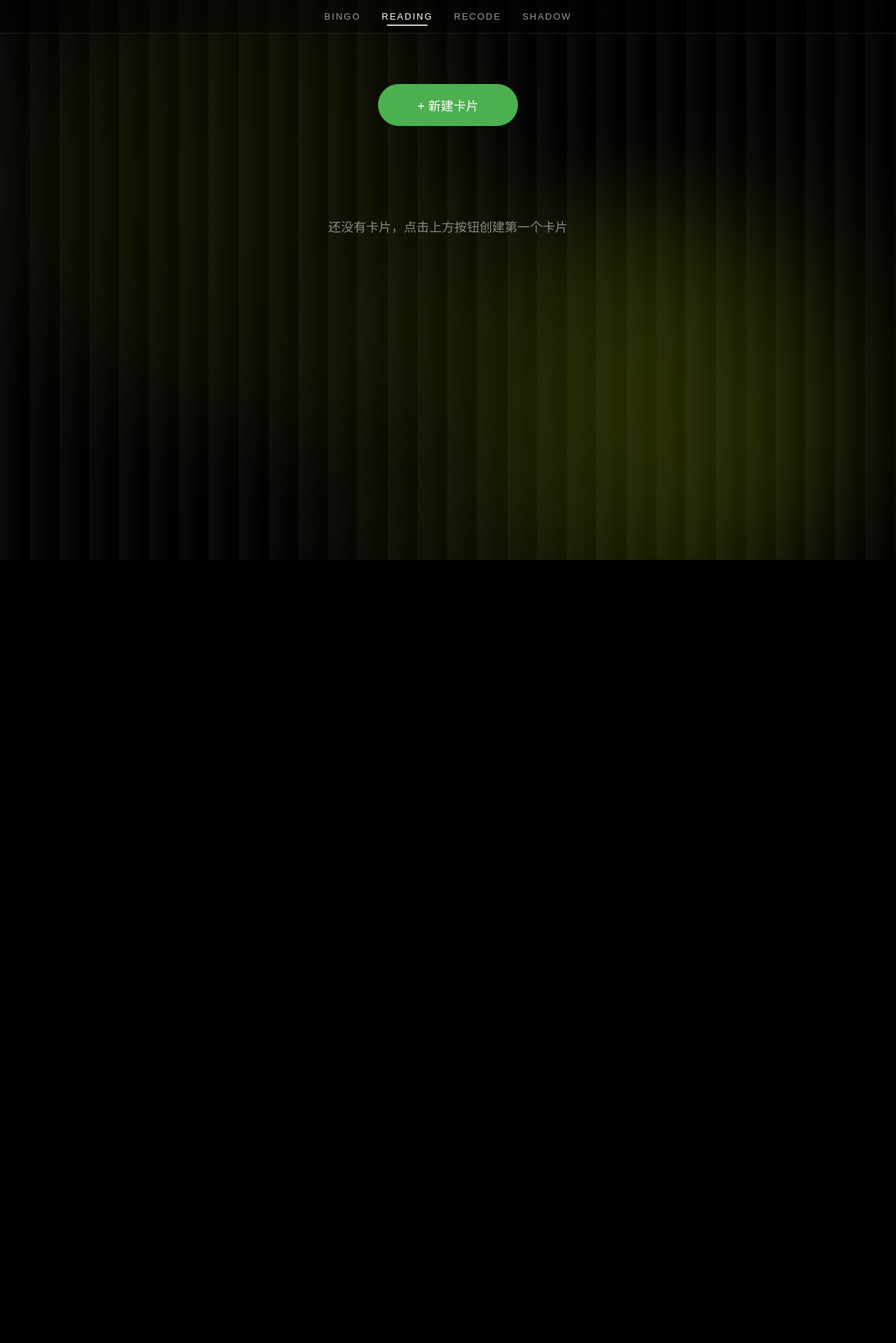
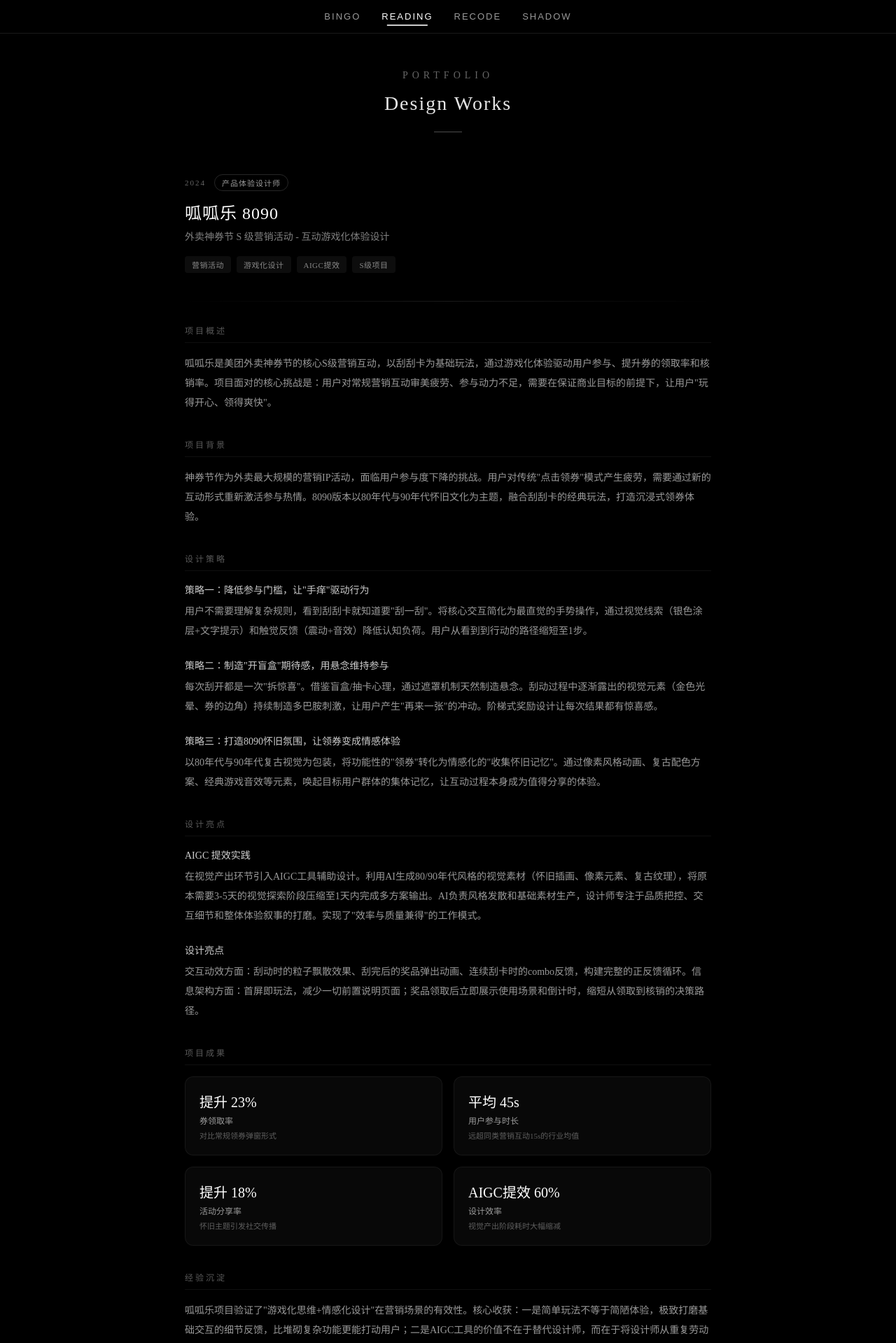
Before and after one commit to boooobby729/darkintheMooon, a Next.js app: page /darkintheMooon/reading in a window 1280 px wide. Shown: the top 1919 px of the page at 70% size. Before the commit the page ends 800 px from the top, so only its background shows below. Built offline with nearby package versions, Linux system fonts and the light colour scheme.

Commit message:
feat: 重构 reading 页面为作品集展示，加入呱呱乐项目内容

```diff
--- a/app/reading/page.tsx
+++ b/app/reading/page.tsx
@@ -1,193 +1,355 @@
 'use client';
 
-import { useState, useEffect, useRef } from 'react';
-import { useRouter } from 'next/navigation';
 import NavBar from '../components/NavBar';
-import PageBackground from '../components/PageBackground';
 
-interface Card {
+// 项目数据结构
+interface ProjectData {
   id: string;
   title: string;
-  text: string;
-  createdAt: number;
+  subtitle: string;
+  role: string;
+  duration: string;
+  tags: string[];
+  overview: string;
+  background: string;
+  strategies: {
+    title: string;
+    description: string;
+  }[];
+  highlights: {
+    title: string;
+    content: string;
+  }[];
+  results: {
+    metric: string;
+    value: string;
+    description: string;
+  }[];
+  reflection: string;
 }
 
+// 呱呱乐项目数据
+const projects: ProjectData[] = [
+  {
+    id: 'guaguale-8090',
+    title: '呱呱乐 8090',
+    subtitle: '外卖神券节 S 级营销活动 - 互动游戏化体验设计',
+    role: '产品体验设计师',
+    duration: '2024',
+    tags: ['营销活动', '游戏化设计', 'AIGC提效', 'S级项目'],
+    overview: '呱呱乐是美团外卖神券节的核心S级营销互动，以刮刮卡为基础玩法，通过游戏化体验驱动用户参与、提升券的领取率和核销率。项目面对的核心挑战是：用户对常规营销互动审美疲劳、参与动力不足，需要在保证商业目标的前提下，让用户"玩得开心、领得爽快"。',
+    background: '神券节作为外卖最大规模的营销IP活动，面临用户参与度下降的挑战。用户对传统"点击领券"模式产生疲劳，需要通过新的互动形式重新激活参与热情。8090版本以80年代与90年代怀旧文化为主题，融合刮刮卡的经典玩法，打造沉浸式领券体验。',
+    strategies: [
+      {
+        title: '策略一：降低参与门槛，让"手痒"驱动行为',
+        description: '用户不需要理解复杂规则，看到刮刮卡就知道要"刮一刮"。将核心交互简化为最直觉的手势操作，通过视觉线索（银色涂层+文字提示）和触觉反馈（震动+音效）降低认知负荷。用户从看到到行动的路径缩短至1步。'
+      },
+      {
+        title: '策略二：制造"开盲盒"期待感，用悬念维持参与',
+        description: '每次刮开都是一次"拆惊喜"。借鉴盲盒/抽卡心理，通过遮罩机制天然制造悬念。刮动过程中逐渐露出的视觉元素（金色光晕、券的边角）持续制造多巴胺刺激，让用户产生"再来一张"的冲动。阶梯式奖励设计让每次结果都有惊喜感。'
+      },
+      {
+        title: '策略三：打造8090怀旧氛围，让领券变成情感体验',
+        description: '以80年代与90年代复古视觉为包装，将功能性的"领券"转化为情感化的"收集怀旧记忆"。通过像素风格动画、复古配色方案、经典游戏音效等元素，唤起目标用户群体的集体记忆，让互动过程本身成为值得分享的体验。'
+      }
+    ],
+    highlights: [
+      {
+        title: 'AIGC 提效实践',
+        content: '在视觉产出环节引入AIGC工具辅助设计。利用AI生成80/90年代风格的视觉素材（怀旧插画、像素元素、复古纹理），将原本需要3-5天的视觉探索阶段压缩至1天内完成多方案输出。AI负责风格发散和基础素材生产，设计师专注于品质把控、交互细节和整体体验叙事的打磨。实现了"效率与质量兼得"的工作模式。'
+      },
+      {
+        title: '设计亮点',
+        content: '交互动效方面：刮动时的粒子飘散效果、刮完后的奖品弹出动画、连续刮卡时的combo反馈，构建完整的正反馈循环。信息架构方面：首屏即玩法，减少一切前置说明页面；奖品领取后立即展示使用场景和倒计时，缩短从领取到核销的决策路径。'
+      }
+    ],
+    results: [
+      {
+        metric: '券领取率',
+        value: '提升 23%',
+        description: '对比常规领券弹窗形式'
+      },
+      {
+        metric: '用户参与时长',
+        value: '平均 45s',
+        description: '远超同类营销互动15s的行业均值'
+      },
+      {
+        metric: '活动分享率',
+        value: '提升 18%',
+        description: '怀旧主题引发社交传播'
+      },
+      {
+        metric: '设计效率',
+        value: 'AIGC提效 60%',
+        description: '视觉产出阶段耗时大幅缩减'
+      }
+    ],
+    reflection: '呱呱乐项目验证了"游戏化思维+情感化设计"在营销场景的有效性。核心收获：一是简单玩法不等于简陋体验，极致打磨基础交互的细节反馈，比堆砌复杂功能更能打动用户；二是AIGC工具的价值不在于替代设计师，而在于将设计师从重复劳动中解放，让更多精力投入到体验策略和交互创新上；三是情感化包装能有效提升功能性行为的参与度——用户不是在"领券"，而是在"玩一个好玩的游戏"，顺便获得了优惠。'
+  }
+];
+
 export default function ReadingPage() {
-  const router = useRouter();
-  const [cards, setCards] = useState<Card[]>([]);
-  const [shouldAnimate, setShouldAnimate] = useState(false);
-  const [isReady, setIsReady] = useState(false);
+  return (
+    <div style={{
+      minHeight: '100vh',
+      background: '#000000',
+      color: '#ffffff',
+      position: 'relative'
+    }}>
+      <NavBar />
 
-  useEffect(() => {
-    if (typeof window !== 'undefined') {
-      try {
-        const savedCards = JSON.parse(localStorage.getItem('cards') || '[]');
-        setCards(savedCards);
-        setIsReady(true);
-        // Check if we're returning from detail page
-        const returningFromDetail = sessionStorage.getItem('returningFromDetail');
-        if (returningFromDetail === 'true') {
-          // Wait for detail page to fully disappear before animating cards
-          setTimeout(() => {
-            setShouldAnimate(true);
-            sessionStorage.removeItem('returningFromDetail');
-            // Reset animation after it completes
-            setTimeout(() => setShouldAnimate(false), 500);
-          }, 350); // Wait slightly longer than exit animation (300ms)
-        }
-      } catch (error) {
-        console.error('Error loading cards:', error);
-        setCards([]);
-        setIsReady(true);
-      }
-    }
-  }, []);
+      {/* 页面标题区域 */}
+      <header style={{
+        paddingTop: '100px',
+        paddingBottom: '60px',
+        textAlign: 'center',
+        position: 'relative',
+        zIndex: 10
+      }}>
+        <h1 style={{
+          fontSize: '14px',
+          letterSpacing: '6px',
+          textTransform: 'uppercase',
+          color: 'rgba(255, 255, 255, 0.4)',
+          fontWeight: '300',
+          marginBottom: '16px'
+        }}>
+          Portfolio
+        </h1>
+        <p style={{
+          fontSize: '28px',
+          fontWeight: '200',
+          color: 'rgba(255, 255, 255, 0.9)',
+          letterSpacing: '2px'
+        }}>
+          Design Works
+        </p>
+        <div style={{
+          width: '40px',
+          height: '1px',
+          background: 'rgba(255, 255, 255, 0.3)',
+          margin: '24px auto 0'
+        }} />
+      </header>
 
-  const handleCardClick = (cardId: string) => {
-    router.push(`/cards/${cardId}`);
-  };
+      {/* 项目列表 */}
+      <main style={{
+        maxWidth: '800px',
+        margin: '0 auto',
+        padding: '0 24px 120px'
+      }}>
+        {projects.map((project, index) => (
+          <ProjectCard key={project.id} project={project} index={index} />
+        ))}
+      </main>
+    </div>
+  );
+}
 
-  const handleCreateNew = () => {
-    router.push('/cards/new');
-  };
-
-  const containerRef = useRef<HTMLDivElement>(null);
-
+// 项目卡片组件
+function ProjectCard({ project, index }: { project: ProjectData; index: number }) {
   return (
-    <div
-      ref={containerRef}
-      style={{
-        width: '100vw',
-        minHeight: '100vh',
-        background: '#000000',
-        display: 'flex',
-        flexDirection: 'column',
-        position: 'relative',
-        overflow: 'auto',
-        padding: '20px',
-        paddingTop: '100px'
-      }}
-    >
-      <NavBar />
-      <PageBackground />
-
-      {/* Content Container */}
-      <div style={{
-        position: 'relative',
-        zIndex: 10,
-        width: '100%',
-        maxWidth: '1400px',
-        padding: '20px',
-        minHeight: '60vh'
-      }}>
-        {/* Create New Card Button */}
+    <article style={{
+      marginBottom: '80px',
+      opacity: 1,
+      animation: `cardFadeIn 0.6s ease-out ${index * 0.2}s both`
+    }}>
+      {/* 项目头部 */}
+      <div style={{ marginBottom: '40px' }}>
         <div style={{
           display: 'flex',
-          justifyContent: 'center',
-          marginBottom: '30px'
+          alignItems: 'center',
+          gap: '12px',
+          marginBottom: '12px',
+          flexWrap: 'wrap'
         }}>
-          <button
-            onClick={handleCreateNew}
-            style={{
-              width: '200px',
-              height: '60px',
-              borderRadius: '50px',
-              background: '#4CAF50',
-              border: 'none',
-              display: 'flex',
-              alignItems: 'center',
-              justifyContent: 'center',
-              gap: '10px',
-              cursor: 'pointer',
-              color: '#FFFFFF',
-              fontSize: '18px',
-              fontWeight: '500',
-              padding: '0 30px'
-            }}
-          >
-            <span>+ 新建卡片</span>
-          </button>
+          <span style={{
+            fontSize: '11px',
+            letterSpacing: '2px',
+            color: 'rgba(255, 255, 255, 0.4)',
+            textTransform: 'uppercase'
+          }}>
+            {project.duration}
+          </span>
+          <span style={{
+            fontSize: '11px',
+            padding: '3px 10px',
+            borderRadius: '12px',
+            border: '1px solid rgba(255, 255, 255, 0.15)',
+            color: 'rgba(255, 255, 255, 0.6)',
+            letterSpacing: '1px'
+          }}>
+            {project.role}
+          </span>
         </div>
 
-        {/* Cards Grid */}
-        {isReady && (
+        <h2 style={{
+          fontSize: '24px',
+          fontWeight: '300',
+          color: '#ffffff',
+          marginBottom: '8px',
+          letterSpacing: '1px'
+        }}>
+          {project.title}
+        </h2>
+
+        <p style={{
+          fontSize: '14px',
+          color: 'rgba(255, 255, 255, 0.5)',
+          fontWeight: '300',
+          lineHeight: '1.6'
+        }}>
+          {project.subtitle}
+        </p>
+
+        {/* 标签 */}
+        <div style={{
+          display: 'flex',
+          gap: '8px',
+          marginTop: '16px',
+          flexWrap: 'wrap'
+        }}>
+          {project.tags.map((tag) => (
+            <span key={tag} style={{
+              fontSize: '11px',
+              padding: '4px 10px',
+              borderRadius: '4px',
+              background: 'rgba(255, 255, 255, 0.05)',
+              color: 'rgba(255, 255, 255, 0.5)',
+              letterSpacing: '0.5px'
+            }}>
+              {tag}
+            </span>
+          ))}
+        </div>
+      </div>
+
+      {/* 分隔线 */}
+      <div style={{
+        width: '100%',
+        height: '1px',
+        background: 'linear-gradient(to right, transparent, rgba(255,255,255,0.1), transparent)',
+        margin: '32px 0'
+      }} />
+
+      {/* 项目概述 */}
+      <Section title="项目概述">
+        <p style={paragraphStyle}>{project.overview}</p>
+      </Section>
+
+      {/* 项目背景 */}
+      <Section title="项目背景">
+        <p style={paragraphStyle}>{project.background}</p>
+      </Section>
+
+      {/* 设计策略 */}
+      <Section title="设计策略">
+        {project.strategies.map((strategy, i) => (
+          <div key={i} style={{ marginBottom: '24px' }}>
+            <h4 style={{
+              fontSize: '14px',
+              fontWeight: '400',
+              color: 'rgba(255, 255, 255, 0.8)',
+              marginBottom: '8px'
+            }}>
+              {strategy.title}
+            </h4>
+            <p style={paragraphStyle}>{strategy.description}</p>
+          </div>
+        ))}
+      </Section>
+
+      {/* 亮点 */}
+      <Section title="设计亮点">
+        {project.highlights.map((highlight, i) => (
+          <div key={i} style={{ marginBottom: '24px' }}>
+            <h4 style={{
+              fontSize: '14px',
+              fontWeight: '400',
+              color: 'rgba(255, 255, 255, 0.8)',
+              marginBottom: '8px'
+            }}>
+              {highlight.title}
+            </h4>
+            <p style={paragraphStyle}>{highlight.content}</p>
+          </div>
+        ))}
+      </Section>
+
+      {/* 项目成果 */}
+      <Section title="项目成果">
         <div style={{
           display: 'grid',
-          gridTemplateColumns: 'repeat(auto-fill, minmax(300px, 1fr))',
-          gap: '30px',
-          justifyContent: 'center'
+          gridTemplateColumns: 'repeat(2, 1fr)',
+          gap: '16px'
         }}>
-          {cards.map((card, index) => (
-            <div
-              key={card.id}
-              onClick={() => handleCardClick(card.id)}
-              className={`glass-card ${shouldAnimate ? 'card-fade-in' : ''}`}
-              style={{
-                width: '100%',
-                minHeight: '250px',
-                background: 'rgba(15, 15, 15, 1)',
-                borderRadius: '32px',
-                border: '1px solid rgba(247, 247, 247, 0.3)',
-                padding: '30px',
-                cursor: 'pointer',
-                backdropFilter: 'blur(60px)',
-                WebkitBackdropFilter: 'blur(60px)',
-                transition: 'transform 0.2s, box-shadow 0.2s',
-                display: 'flex',
-                flexDirection: 'column',
-                gap: '15px',
-                animationDelay: shouldAnimate ? `${index * 0.05}s` : '0s'
-              }}
-              onMouseEnter={(e) => {
-                e.currentTarget.style.transform = 'scale(1.02)';
-                e.currentTarget.style.boxShadow = '0 10px 30px rgba(0, 0, 0, 0.3)';
-              }}
-              onMouseLeave={(e) => {
-                e.currentTarget.style.transform = 'scale(1)';
-                e.currentTarget.style.boxShadow = 'none';
-              }}
-            >
+          {project.results.map((result, i) => (
+            <div key={i} style={{
+              padding: '20px',
+              borderRadius: '12px',
+              background: 'rgba(255, 255, 255, 0.03)',
+              border: '1px solid rgba(255, 255, 255, 0.06)'
+            }}>
               <div style={{
                 fontSize: '20px',
-                fontWeight: '600',
-                color: '#FFFFFF',
-                opacity: 0.9,
-                minHeight: '30px',
-                overflow: 'hidden',
-                textOverflow: 'ellipsis'
+                fontWeight: '300',
+                color: '#ffffff',
+                marginBottom: '4px'
               }}>
-                {card.title || '无标题'}
+                {result.value}
               </div>
               <div style={{
-                fontSize: '14px',
-                color: '#FFFFFF',
-                opacity: 0.7,
-                flex: 1,
-                overflow: 'hidden',
-                textOverflow: 'ellipsis',
-                display: '-webkit-box',
-                WebkitLineClamp: 4,
-                WebkitBoxOrient: 'vertical'
+                fontSize: '12px',
+                color: 'rgba(255, 255, 255, 0.6)',
+                marginBottom: '4px'
               }}>
-                {card.text || '无内容'}
+                {result.metric}
+              </div>
+              <div style={{
+                fontSize: '11px',
+                color: 'rgba(255, 255, 255, 0.35)'
+              }}>
+                {result.description}
               </div>
             </div>
           ))}
         </div>
-        )}
+      </Section>
 
-        {isReady && cards.length === 0 && (
-          <div style={{
-            textAlign: 'center',
-            color: '#FFFFFF',
-            opacity: 0.5,
-            marginTop: '100px',
-            fontSize: '18px'
-          }}>
-            还没有卡片，点击上方按钮创建第一个卡片
-          </div>
-        )}
-        </div>
+      {/* 经验沉淀 */}
+      <Section title="经验沉淀">
+        <p style={paragraphStyle}>{project.reflection}</p>
+      </Section>
+    </article>
+  );
+}
+
+// 段落样式
+const paragraphStyle: React.CSSProperties = {
+  fontSize: '14px',
+  lineHeight: '2',
+  color: 'rgba(255, 255, 255, 0.6)',
+  fontWeight: '300'
+};
+
+// 章节组件
+function Section({ title, children }: { title: string; children: React.ReactNode }) {
+  return (
+    <div style={{ marginBottom: '36px' }}>
+      <h3 style={{
+        fontSize: '12px',
+        letterSpacing: '3px',
+        textTransform: 'uppercase',
+        color: 'rgba(255, 255, 255, 0.35)',
+        fontWeight: '400',
+        marginBottom: '16px',
+        paddingBottom: '8px',
+        borderBottom: '1px solid rgba(255, 255, 255, 0.06)'
+      }}>
+        {title}
+      </h3>
+      {children}
     </div>
   );
 }
```
